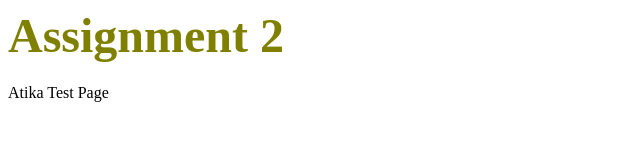
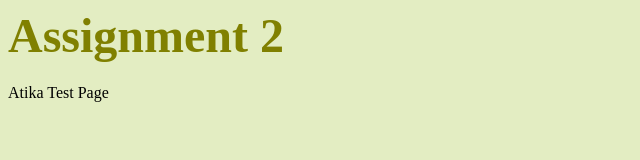
Before and after one commit to atikaamonker/amona500.github.io, a plain HTML site: page assignment2.html in a window 1280 px wide. Shown: the whole page, without its empty margins (0-640 px from the left). Drawn offline with Linux system fonts and the light colour scheme.

Commit message:
update changes made to background color

```diff
--- a/assignment2.html
+++ b/assignment2.html
@@ -1,6 +1,11 @@
 <html>
     <head>
         <title>assignment 2</title>
+        <style>
+            body {
+                background-color: #e3edc2;
+            }
+        </style>
     </head>
     <body>
         <h1><font face="avenir" color="olive" size="10">Assignment 2</font></h1>
```
